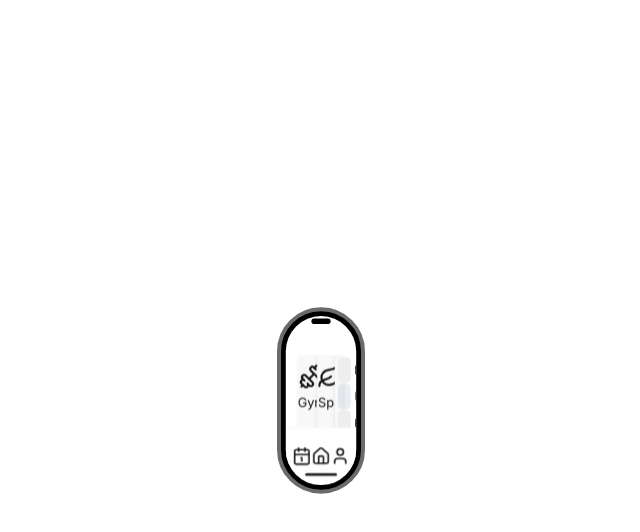
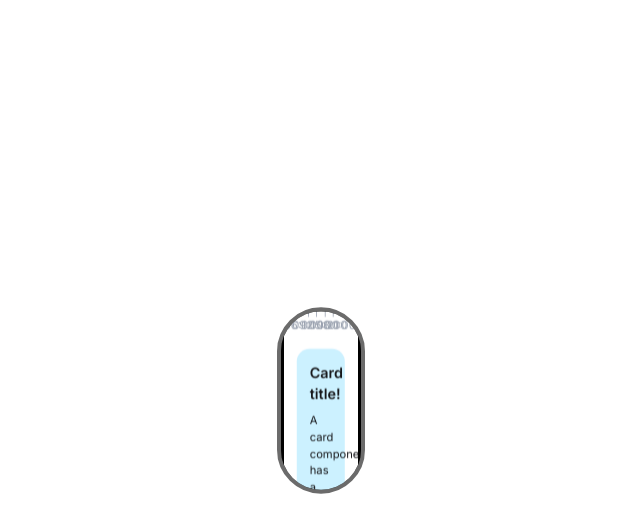
Before and after one commit to hub-world/app-prototype, a React (Vite) app: page /home in a window 1280 px wide. Both pictures are taken after a click on the element "Gym". Shown: the top 532 px of the page, without its empty margins (319-959 px from the left). Built offline with nearby package versions, Linux system fonts and the light colour scheme.

Commit message:
fixes modal positioning

```diff
--- a/src/screens/HomeScreen/widgets/AmenityWidget.tsx
+++ b/src/screens/HomeScreen/widgets/AmenityWidget.tsx
@@ -44,7 +44,7 @@
         </div>
       </BaseWidget>
 
-      <dialog id={modalName} className="modal absolute">
+      <dialog id={modalName} className="modal">
         <div className="modal-box flex flex-col gap-4 p-4">
           <h2 className="text-2xl font-bold">{name}</h2>
           <div>
```
